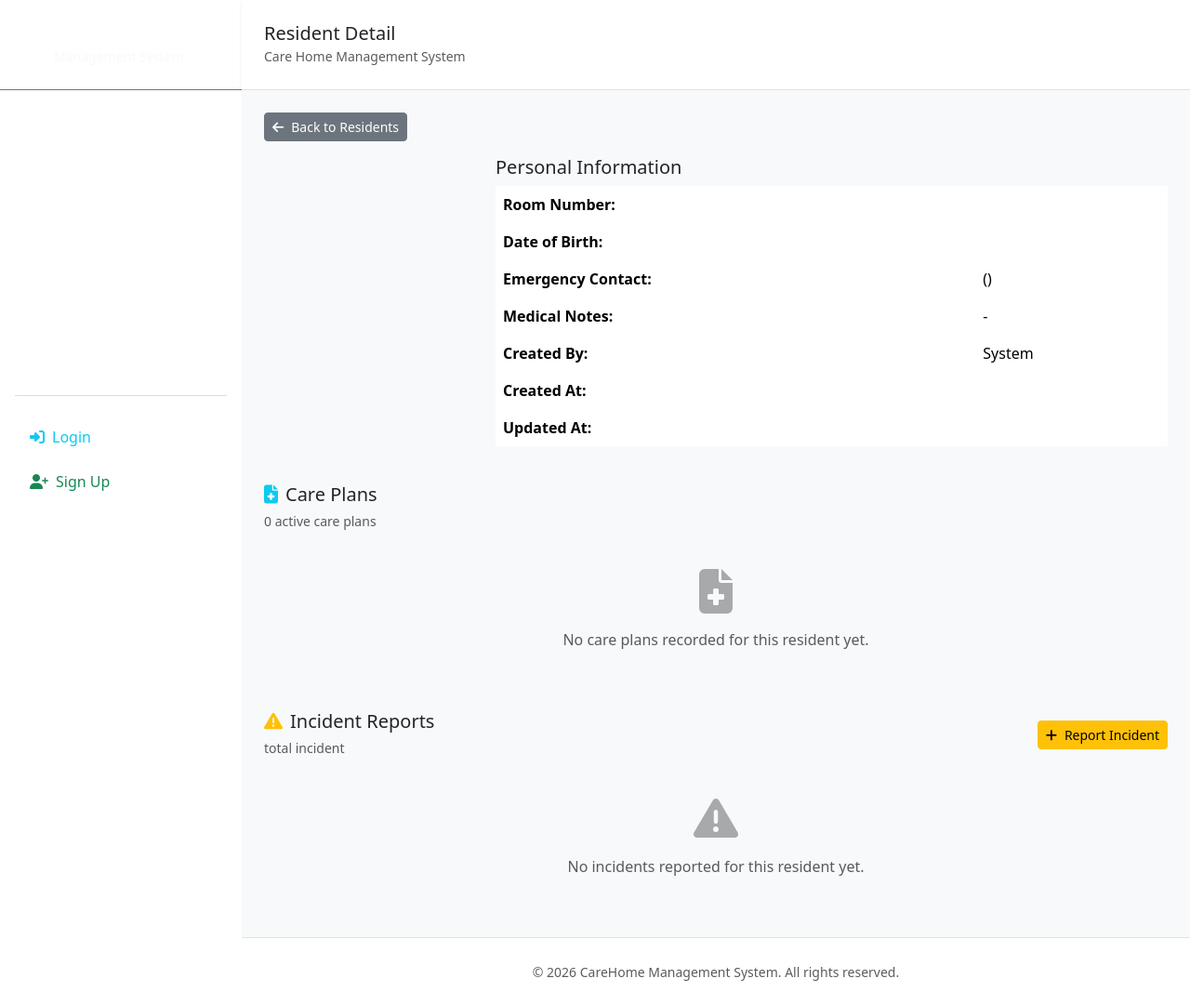
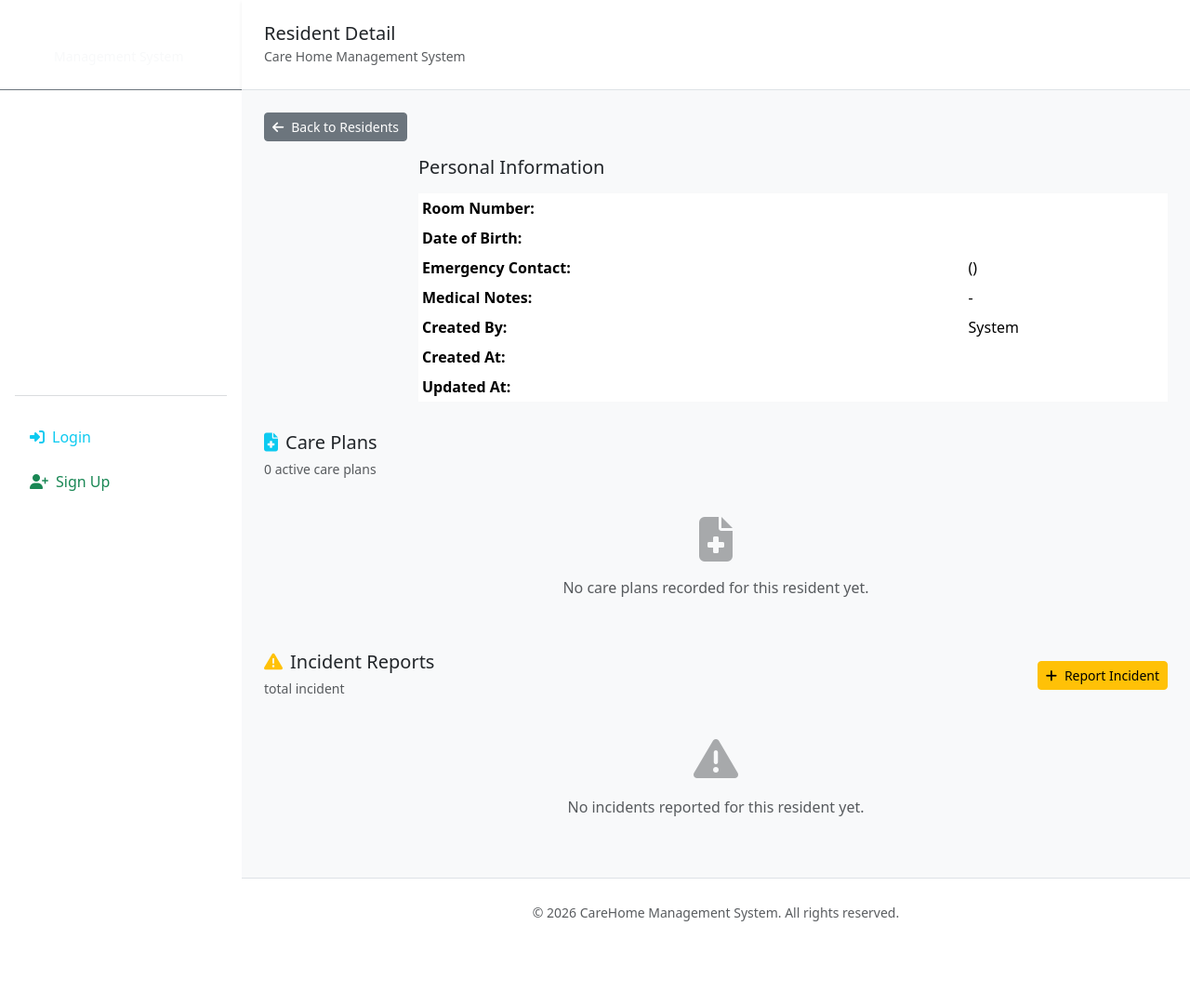
Before and after one commit to tolasedairo/carehome, a Django app: template residents/templates/residents/resident_detail.html in a window 1280 px wide. Shown: the whole page at 93% size. After the commit the page ends 991 px from the top, so only its background shows below. Run offline with Django 5.2, Linux system fonts and the light colour scheme; the template is opened without the code that fills it, so the values that code supplies are empty.

Commit message:
feat: improve layout and styling of resident detail and base templates

```diff
--- a/residents/templates/residents/resident_detail.html
+++ b/residents/templates/residents/resident_detail.html
@@ -8,9 +8,9 @@
 </a>
 
 <div class="feature-card">
-    <div class="row g-4">
+    <div class="row g-3 g-md-4">
         <!-- Profile Picture -->
-        <div class="col-md-3 text-center">
+        <div class="col-md-3 col-lg-2 text-center">
             {% if resident.profile_picture %}
                 <img src="{{ resident.profile_picture.url }}" alt="{{ resident.first_name }}" class="img-fluid rounded-circle mb-3">
             {% else %}
@@ -23,9 +23,9 @@
         </div>
 
         <!-- Details -->
-        <div class="col-md-9">
-            <h5>Personal Information</h5>
-            <table class="table table-borderless">
+        <div class="col-md-9 col-lg-10">
+            <h5 class="mb-3">Personal Information</h5>
+            <table class="table table-borderless table-sm">
                 <tr>
                     <th>Room Number:</th>
                     <td>{{ resident.room_number }}</td>
@@ -77,8 +77,8 @@
 </div>
 
 <!-- Care Plan Section -->
-<div class="feature-card mt-4">
-    <div class="d-flex justify-content-between align-items-center mb-3">
+<div class="feature-card mt-3">
+    <div class="d-flex justify-content-between align-items-center flex-wrap gap-2 mb-3">
         <div>
             <h5 class="mb-1"><i class="fas fa-file-medical me-2 text-info"></i>Care Plans</h5>
             <small class="text-muted">{{ careplans|length }} active care plan{{ careplans|length|pluralize }}</small>
@@ -139,8 +139,8 @@
 </div>
 
 <!-- Incidents Section -->
-<div class="feature-card mt-4">
-    <div class="d-flex justify-content-between align-items-center mb-3">
+<div class="feature-card mt-3">
+    <div class="d-flex justify-content-between align-items-center flex-wrap gap-2 mb-3">
         <div>
             <h5 class="mb-1"><i class="fas fa-exclamation-triangle me-2 text-warning"></i>Incident Reports</h5>
             <small class="text-muted">
--- a/templates/base.html
+++ b/templates/base.html
@@ -129,13 +129,13 @@
     </div>
 
     <!-- Main Content Area -->
-    <div class="flex-fill d-flex flex-column">
+    <div class="flex-fill d-flex flex-column" style="min-height: 100vh;">
         <!-- Top Bar -->
-        <div class="topbar bg-white border-bottom shadow-sm p-4">
-            <div class="d-flex justify-content-between align-items-center">
+        <div class="topbar bg-white border-bottom shadow-sm p-3 p-md-4">
+            <div class="d-flex justify-content-between align-items-center flex-wrap gap-2">
                 <div>
                     <h5 class="mb-0 text-dark">{% block page_title %}Dashboard{% endblock %}</h5>
-                    <small class="text-muted">{{ user.get_full_name|default:"Care Home Management System" }}</small>
+                    <small class="text-muted d-none d-md-inline">{{ user.get_full_name|default:"Care Home Management System" }}</small>
                 </div>
                 <div class="d-flex align-items-center gap-3">
                     {% if user.is_authenticated %}
@@ -146,7 +146,7 @@
         </div>
 
         <!-- Main Content -->
-        <main class="flex-fill p-4 bg-light">
+        <main class="flex-fill p-3 p-md-4 bg-light">
             {% if messages %}
                 {% for message in messages %}
                     <div class="alert alert-{{ message.tags }} alert-dismissible fade show" role="alert">
@@ -160,7 +160,7 @@
         </main>
 
         <!-- Footer -->
-        <footer class="bg-white border-top p-4 text-center text-muted">
+        <footer class="bg-white border-top p-3 p-md-4 text-center text-muted mt-auto">
             <small>&copy; 2026 CareHome Management System. All rights reserved.</small>
         </footer>
     </div>
```
